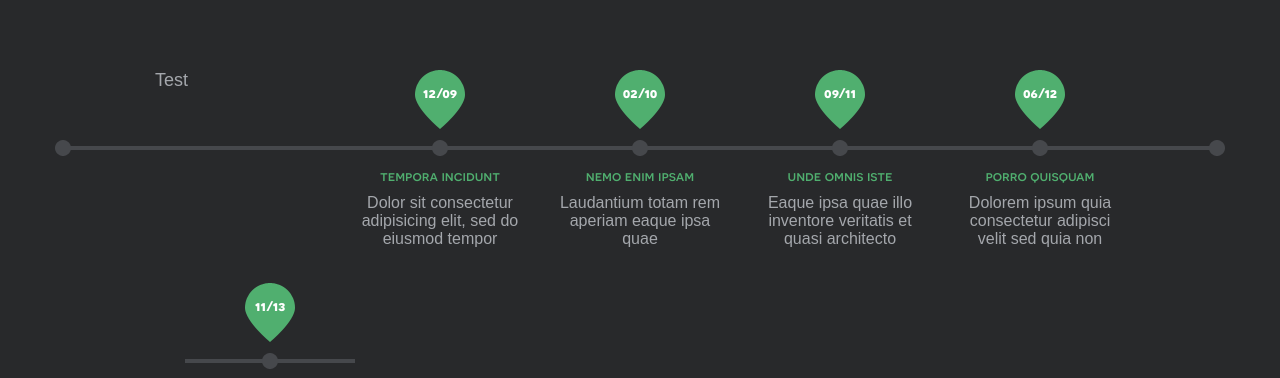
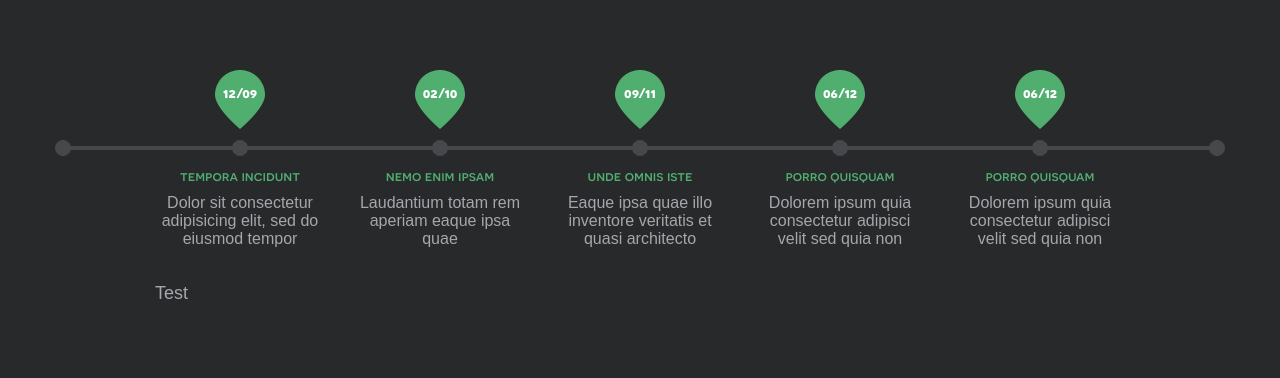
Before and after one commit to BSChuang/bschuang.github.io, a plain HTML site: page index.html in a window 1280 px wide. Shown: the part 574-952 px from the top of the page. Drawn offline with nearby package versions, Linux system fonts and the light colour scheme.

Commit message:
More updates

```diff
--- a/index.html
+++ b/index.html
@@ -39,9 +39,6 @@
 					<div class="box_timeline">
 						<ul>
 							<li>
-								Test
-							</li>
-							<li>
 								<div class="date">
 									<span>12/09</span>
 								</div>
@@ -71,12 +68,15 @@
 							</li>
 							<li>
 								<div class="date">
-									<span>11/13</span>
+									<span>06/12</span>
 								</div>
-								<h3>dolorem eum</h3>
-								<p>Nodi tempora incidunt ut labore dolore magnam</p>
+								<h3>porro quisquam</h3>
+								<p>Dolorem ipsum quia consectetur adipisci velit sed quia non</p>
 							</li>
 						</ul>
+					</div>
+					<div class="wrapper-holder grey">
+						Test
 					</div>
 				</div>
 			</section>
```
Also changed, not shown: contact.html (+1 -1 lines), myskills.html (+4 -4 lines), portfolio.html (+1 -1 lines).
